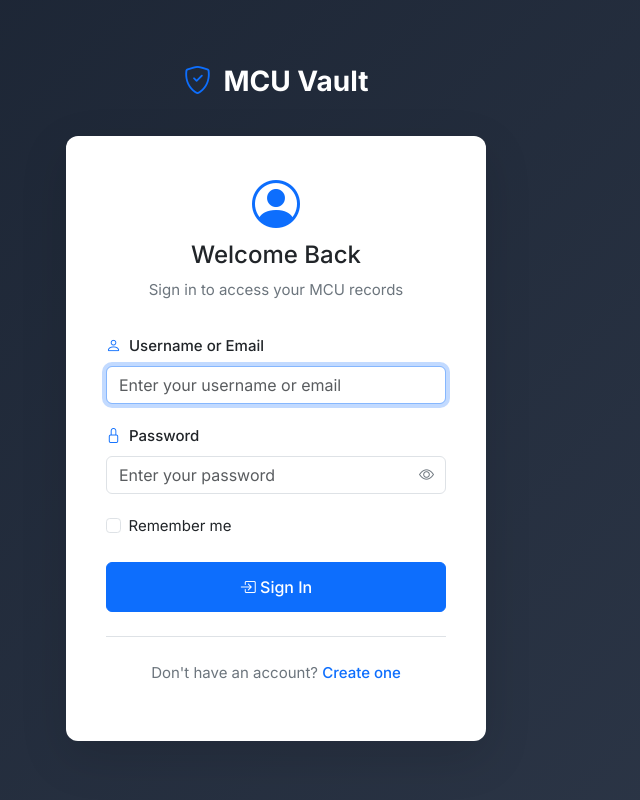
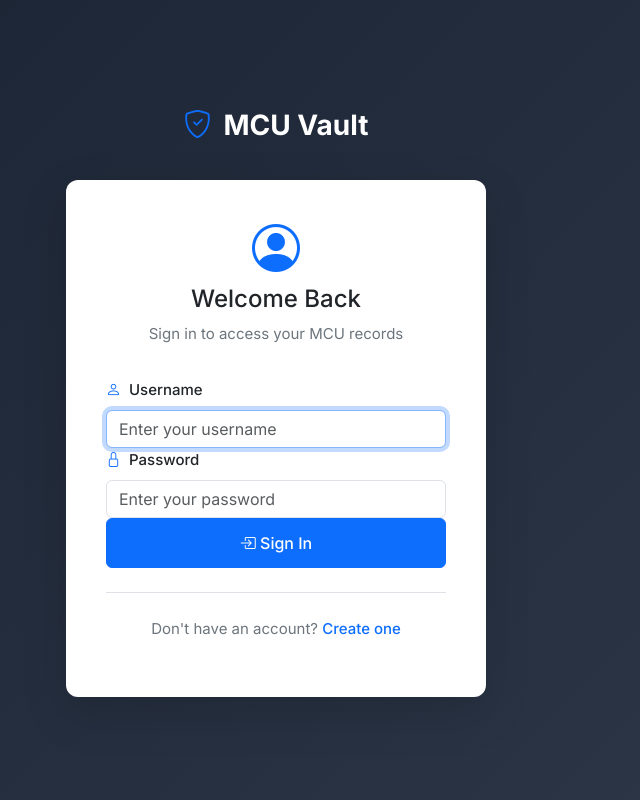
Before and after one commit to fwidianto/MCU-Vault, a Flask app: page /login in a window 1280 px wide. Shown: the whole page, without its empty margins (364-1004 px from the left). Run offline with Flask 3, Linux system fonts and the light colour scheme.

Commit message:
Simplify login form to fix redirect issue

```diff
--- a/templates/login.html
+++ b/templates/login.html
@@ -10,50 +10,49 @@
         <p>Sign in to access your MCU records</p>
     </div>
 
-    <form method="POST" action="{{ url_for('auth.login') }}" class="auth-form">
+    {% with messages = get_flashed_messages(with_categories=true) %}
+        {% if messages %}
+            {% for category, message in messages %}
+                <div class="alert alert-{{ category }} mb-3">
+                    <i class="bi bi-{% if category == "success" %}check-circle{% elif category == "danger" %}exclamation-circle{% else %}info-circle{% endif %}"></i>
+                    {{ message }}
+                </div>
+            {% endfor %}
+        {% endif %}
+    {% endwith %}
+
+    <form method="POST" action="{{ url_for("auth.login") }}" id="loginForm">
         <div class="form-group">
             <label for="username" class="form-label">
-                <i class="bi bi-person"></i> Username or Email
+                <i class="bi bi-person"></i> Username
             </label>
             <input type="text"
                    class="form-control"
                    id="username"
                    name="username"
-                   placeholder="Enter your username or email"
-                   value="{{ request.form.username or '' }}"
-                   required
-                   autofocus>
+                   placeholder="Enter your username"
+                   required autofocus>
         </div>
 
         <div class="form-group">
             <label for="password" class="form-label">
                 <i class="bi bi-lock"></i> Password
             </label>
-            <div class="password-input-wrapper">
             <input type="password"
                    class="form-control"
                    id="password"
                    name="password"
                    placeholder="Enter your password"
                    required>
-                <button type="button" class="password-toggle" onclick="togglePassword('password')">
-                    <i class="bi bi-eye"></i>
-                </button>
-            </div>
         </div>
 
-        <div class="form-check mb-4">
-            <input type="checkbox" class="form-check-input" id="remember" name="remember">
-            <label class="form-check-label" for="remember">Remember me</label>
-        </div>
-
-        <button type="submit" class="btn btn-primary btn-auth">
+        <button type="submit" class="btn btn-primary btn-auth w-100">
             <i class="bi bi-box-arrow-in-right"></i> Sign In
         </button>
     </form>
 
     <div class="auth-footer">
-        <p>Don't have an account? <a href="{{ url_for('auth.register') }}">Create one</a></p>
+        <p>Don't have an account? <a href="{{ url_for("auth.register") }}">Create one</a></p>
     </div>
 </div>
 {% endblock %}
```
Lines whose indentation alone changed are shown as unchanged.
